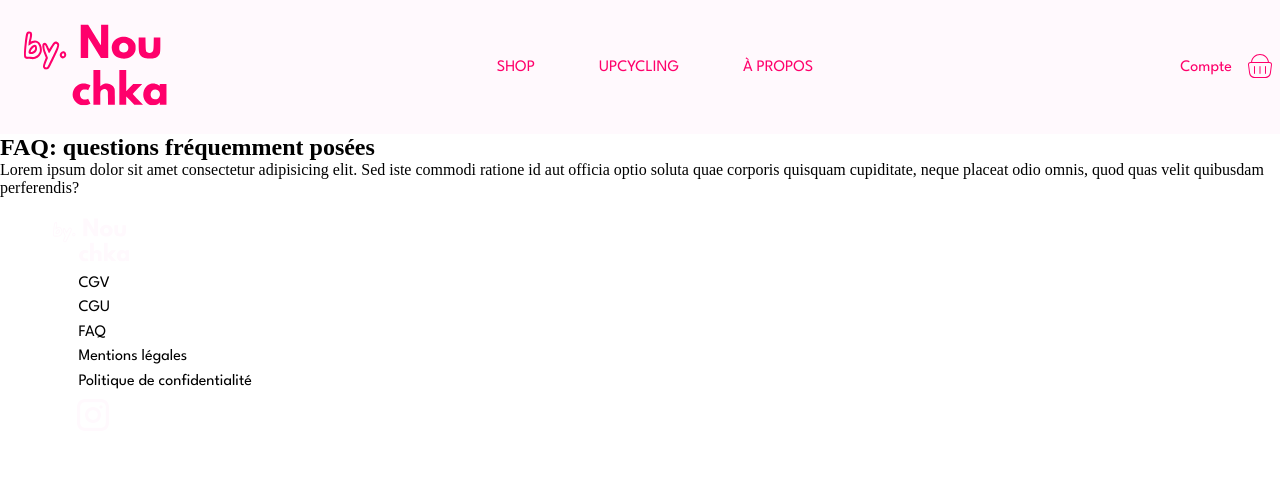
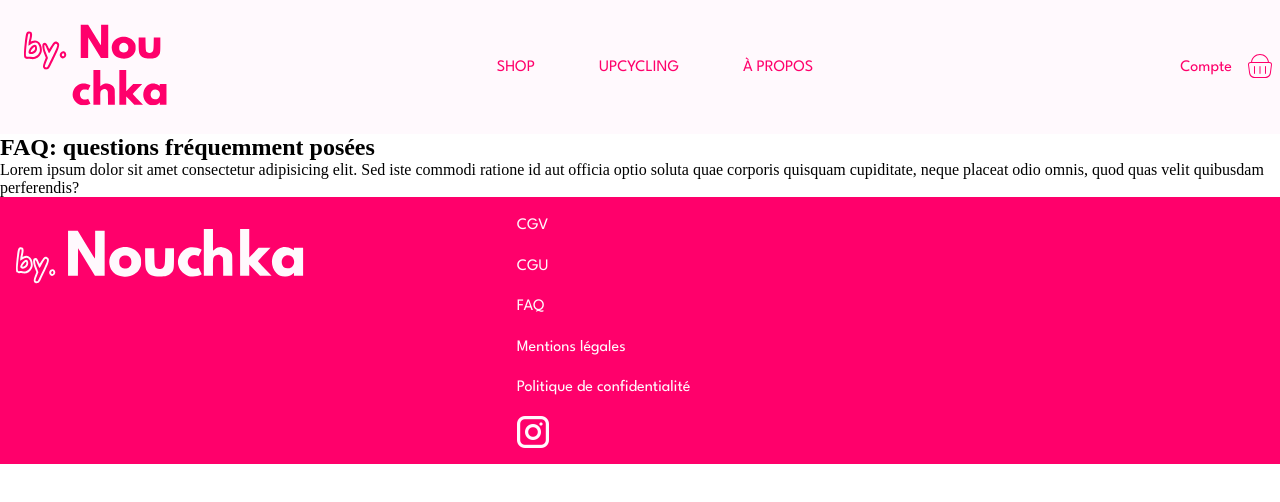
Before and after one commit to WildCodeSchool-2024-09/Js-BDX-P3-by-nouchka, a React (Vite) app in the folder client/: page /faq in a window 1280 px wide. Shown: the top 502 px of the page. Built offline with nearby package versions, Linux system fonts and the light colour scheme.

Commit message:
updating style of footer

```diff
--- a/client/src/components/footer/index.tsx
+++ b/client/src/components/footer/index.tsx
@@ -8,11 +8,12 @@ export default function Footer() {
         <Link to="/">
           {" "}
           <img
-            src="src/assets/logo/logo-lightPink.svg"
+            src="src/assets/logo/logo_light.svg"
             alt="Retour a la page d'accueil"
             className="logo-footer"
           />
         </Link>
+        <article className="blocklink">
           <Link to="/cgu" className="footerLinks">
             CGV
           </Link>
@@ -29,6 +30,7 @@ export default function Footer() {
             Politique de confidentialité
           </Link>
           <SocialMedia />
+        </article>
       </footer>
     </>
   );
--- a/client/src/components/footer/style.css
+++ b/client/src/components/footer/style.css
@@ -1,23 +1,41 @@
-* {
-  box-sizing: border-box;
-  margin: 0;
-}
-
 .footerLinks {
   padding: 0.3rem;
-  margin-left: 4.6rem;
+  margin-left: 4rem;
   font-family: var(--titleFont);
+  color: var(--secondaryColor);
   display: flex;
   flex-direction: column;
   text-decoration: none;
-
-  color: var(--lightPink);
 }
 .footer {
   width: auto;
-  background-color: var(--pink);
+  background-color: var(--primaryColor);
 }
 .logo-footer {
   padding-top: 1rem;
-  margin: 0.3rem 0 0.3rem 3.3rem;
 }
+
+@media screen and (min-width: 768px) {
+  .footer {
+    display: grid;
+    grid-template-rows: repeat(1fr);
+    grid-template-columns: repeat(9, 1fr);
+    gap: 0;
+    width: 100%;
+    height: 100%;
+  }
+  .footerLinks {
+    font-family: var(--titleFont);
+    color: var(--secondaryColor);
+    margin: 1rem 0 1rem 4.5rem;
+  }
+  .logo-footer {
+    width: 25vw;
+    padding: 1rem;
+    grid-area: 2 / 1 / 7 / 3;
+    margin: 1rem 0 1rem 0;
+  }
+  .blocklink {
+    grid-area: 1 / 3 / 7 / 6;
+  }
+}
--- a/client/src/pages/social-media/style.css
+++ b/client/src/pages/social-media/style.css
@@ -2,3 +2,9 @@
   margin-top: 0.3rem;
   margin-left: 4.8rem;
 }
+@media screen and (min-width: 768px) {
+  .instagram-icone {
+    display: flex;
+    margin-bottom: 1rem;
+  }
+}
```
Also changed, not shown: client/src/assets/logo/logo-lightPink.svg (deleted), client/src/assets/logo/logo_light.svg (added). Lines whose indentation alone changed are shown as unchanged.
